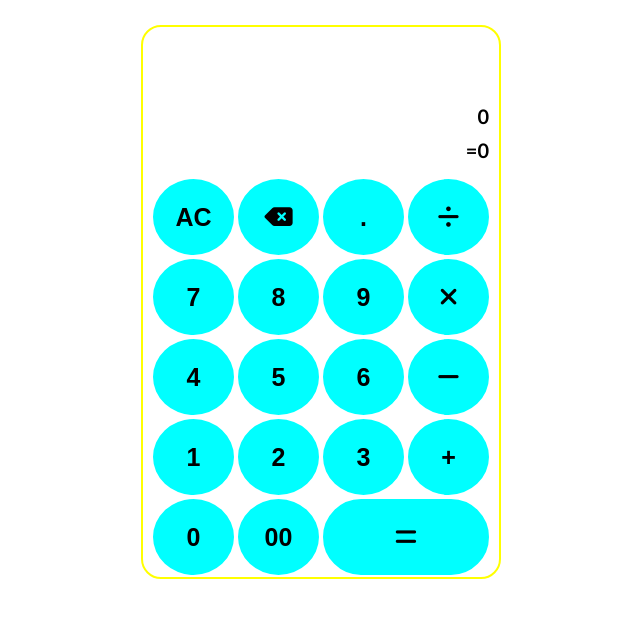
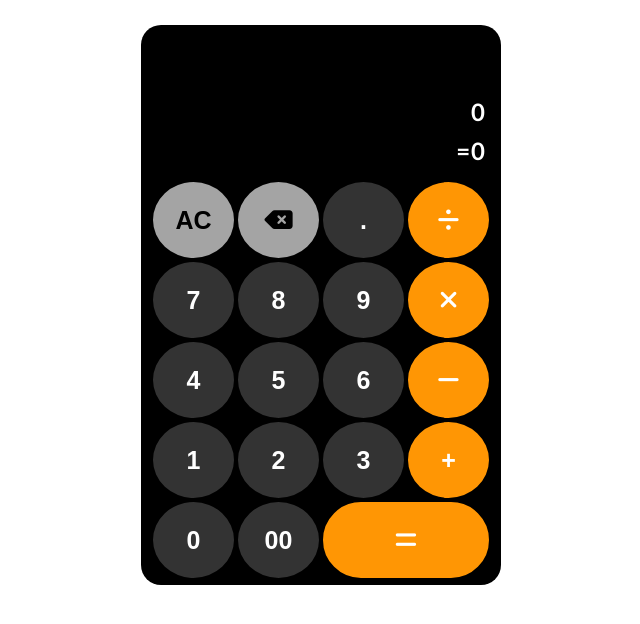
Before and after one commit to sarvar9611/calculatorV1, a plain HTML site: page index.html in a window 1280 px wide. Shown: the whole page, without its empty margins (319-959 px from the left). Drawn offline with Linux system fonts and the light colour scheme.

Commit message:
color changed

```diff
--- a/index.html
+++ b/index.html
@@ -16,25 +16,25 @@
                 <p id="resultText">0</p>
             </div>
             <div id="buttonsBox">
-                <button id="acBtn">AC</button>
-                <button id="eraseBtn"><i class="fa-solid fa-delete-left"></i></button>
-                <button id="dotBtn">.</button>
-                <button id="divideBtn"><i class="fa-solid fa-divide"></i></button>
-                <button id="multiplyBtn"><i class="fa-solid fa-xmark"></i></button>
-                <button id="minusBtn"><i class="fa-solid fa-minus"></i></button>
-                <button id="plusBtn">+</button>
-                <button id="equalBtn"><i class="fa-solid fa-equals"></i></button>
-                <button id="zeroBtn">0</button>
-                <button id="doubleZeroBtn">00</button>
-                <button id="oneBtn">1</button>
-                <button id="twoBtn">2</button>
-                <button id="threeBtn">3</button>
-                <button id="fourBtn">4</button>
-                <button id="fiveBtn">5</button>
-                <button id="sixBtn">6</button>
-                <button id="sevenBtn">7</button>
-                <button id="eightBtn">8</button>
-                <button id="nineBtn">9</button>
+                <button id="acBtn" class="bgLight">AC</button>
+                <button id="eraseBtn" class="bgLight"><i class="fa-solid fa-delete-left"></i></button>
+                <button id="dotBtn" class="bgGrey">.</button>
+                <button id="divideBtn" class="bgOrange"><i class="fa-solid fa-divide"></i></button>
+                <button id="multiplyBtn" class="bgOrange"><i class="fa-solid fa-xmark"></i></button>
+                <button id="minusBtn" class="bgOrange"><i class="fa-solid fa-minus"></i></button>
+                <button id="plusBtn" class="bgOrange">+</button>
+                <button id="equalBtn" class="bgOrange"><i class="fa-solid fa-equals"></i></button>
+                <button id="zeroBtn" class="bgGrey">0</button>
+                <button id="doubleZeroBtn" class="bgGrey">00</button>
+                <button id="oneBtn" class="bgGrey">1</button>
+                <button id="twoBtn" class="bgGrey">2</button>
+                <button id="threeBtn" class="bgGrey">3</button>
+                <button id="fourBtn" class="bgGrey">4</button>
+                <button id="fiveBtn" class="bgGrey">5</button>
+                <button id="sixBtn" class="bgGrey">6</button>
+                <button id="sevenBtn" class="bgGrey">7</button>
+                <button id="eightBtn" class="bgGrey">8</button>
+                <button id="nineBtn" class="bgGrey">9</button>
             </div>
         </div>
     </div>
--- a/js/main.js
+++ b/js/main.js
@@ -470,3 +470,7 @@ equalBtn.addEventListener('click', () => {
     inputText = `${equalResult}`;
     equalResult = 0;
 });
+
+function equalAll() {
+
+}
--- a/style.css
+++ b/style.css
@@ -32,8 +32,9 @@ p {
 .calculator {
     /* height: 500px; */
     width: 360px;
-    border: 2px solid yellow;
     border-radius: 20px;
+    background-color: black;
+    padding: 5px;
 }
 #displayBox {
     display: flex;
@@ -48,11 +49,13 @@ p {
 p {
     width: 100%;
     margin: 5px 0;
-    font-size: 20px;
+    font-size: 24px;
     font-family: Calibri, sans-serif;
     overflow-wrap: break-word;
     text-align: end;
     overflow-y: auto;
+    color: white;
+    letter-spacing: 1px;
 }
 #resultText::before {
     content: "=";
@@ -71,11 +74,9 @@ button {
     height: 80px;
     background-color: transparent;
     outline: none;
-    border: 2px solid white;
+    border: 2px solid black;
     font-size: 25px;
     font-weight: bold;
-    /* box-shadow: inset 0 0 25px 1px black; */
-    background-color: aqua;
     border-radius: 50% ;
 }
 button:active{
@@ -140,3 +141,15 @@ button:active{
     order: 19;
     border-radius: 50px;
 }
+.bgOrange{
+    background-color: #ff9604;
+    color: white;
+}
+.bgGrey{
+    background-color: #333333;
+    color: white;
+}
+.bgLight{
+    background-color: #a4a4a4;
+    color: black;
+}
```
